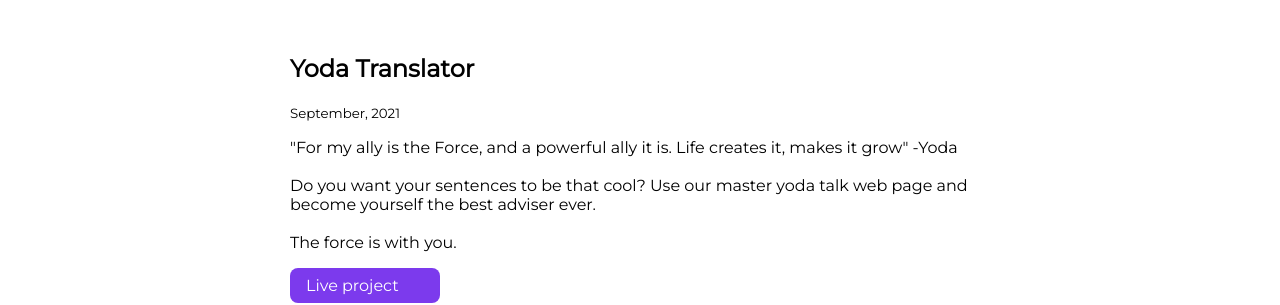
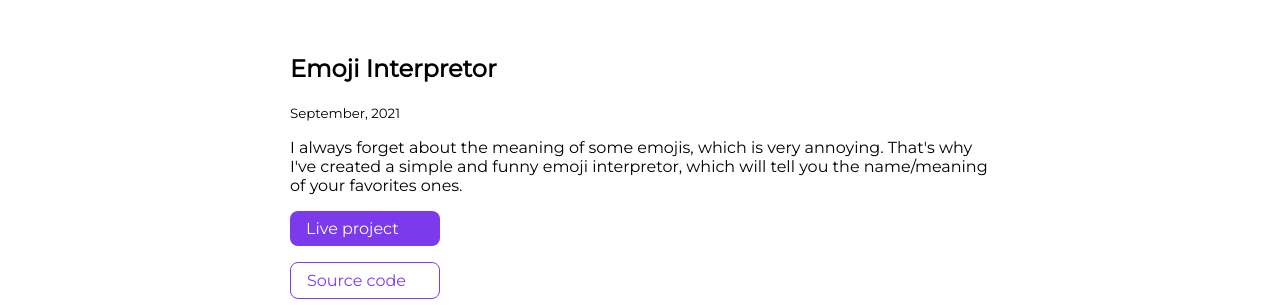
Before and after one commit to Antonio-Barrera/personal-site, a plain HTML site: page projects.html in a window 1280 px wide. Shown: the part 500-805 px from the top of the page. Drawn offline with Linux system fonts and the light colour scheme.

Commit message:
emoji interpretor project added

```diff
--- a/projects.html
+++ b/projects.html
@@ -23,6 +23,20 @@
         <h1 class="hero-heading">Antonio Barrera</h1>
     </header>
     <ul class="unordered">
+        <li>
+            <article class="showcase-list container center-container">
+                <h1>Emoji Interpretor</h1>
+                <small>September, 2021</small>
+                <p>
+                    I always forget about the meaning of some emojis, which is
+                    very annoying. That's why I've created a simple and funny
+                    emoji interpretor, which will tell you the name/meaning of
+                    your favorites ones.
+                </p>
+                <a href="4cek0.csb.app/" class="link primary-link">Live project</a>
+                <a href="https://github.com/antonio-barrera/MarkNine-MusicRecomendation.git" class="link secondary-link">Source code</a>
+            </article>
+        </li>
         <li>
             <article class="showcase-list container center-container">
                 <h1>Yoda Translator</h1>
```
